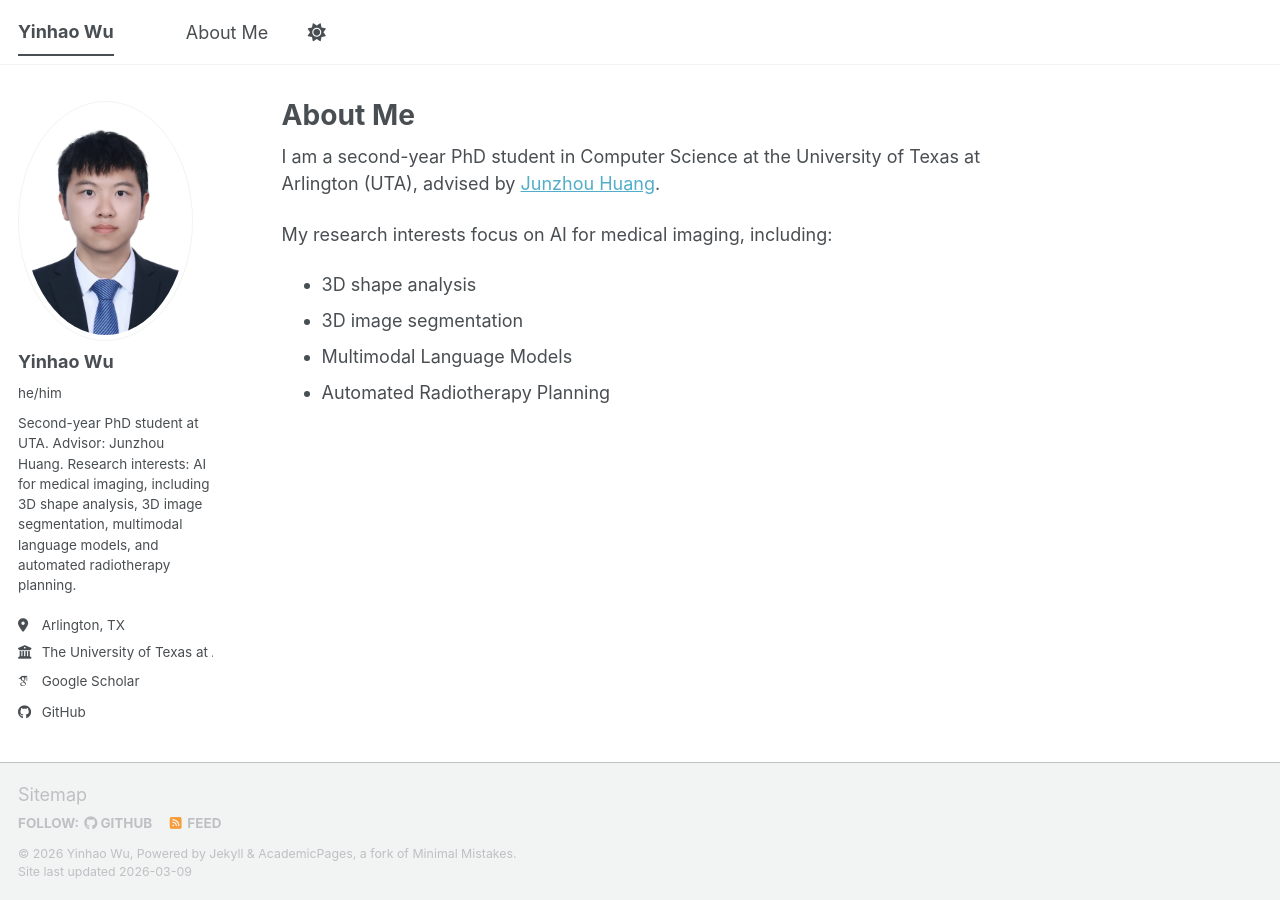
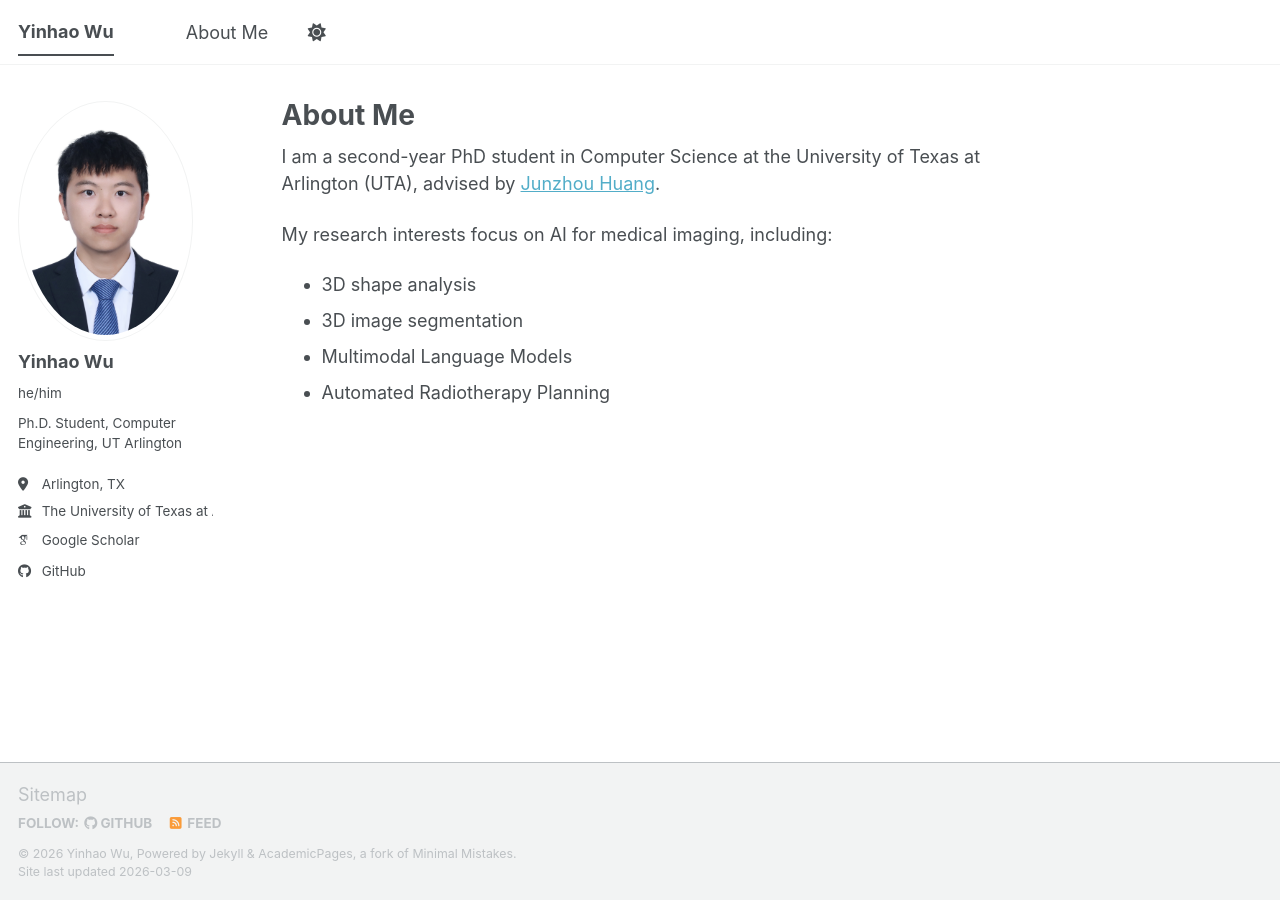
Before and after one commit to inhaowu/inhaowu.github.io, a Jekyll site: the page built from _pages/about.md, in a window 1280 px wide. Built offline with Jekyll 4.4.1, drawn with Linux system fonts in a browser that asks for light colours; some web fonts are replaced; a script bundle is joined from its source files by our own code; library files that are not in the unit come from our copies.

Commit message:
Shorten sidebar bio

```diff
--- a/_config.yml
+++ b/_config.yml
@@ -23,7 +23,7 @@ author:
   avatar           : "image.jpg"
   name             : "Yinhao Wu"
   pronouns         : "he/him"
-  bio              : "Second-year PhD student at UTA. Advisor: Junzhou Huang. Research interests: AI for medical imaging, including 3D shape analysis, 3D image segmentation, multimodal language models, and automated radiotherapy planning."
+  bio              : "Ph.D. Student, Computer Engineering, UT Arlington"
   location         : "Arlington, TX"
   employer         : "The University of Texas at Arlington"
   uri              :
```
